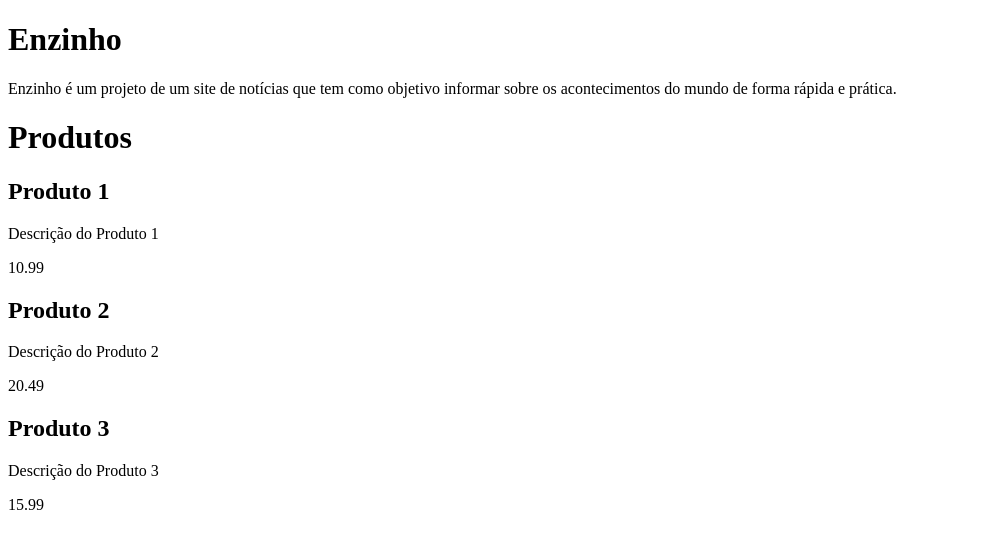
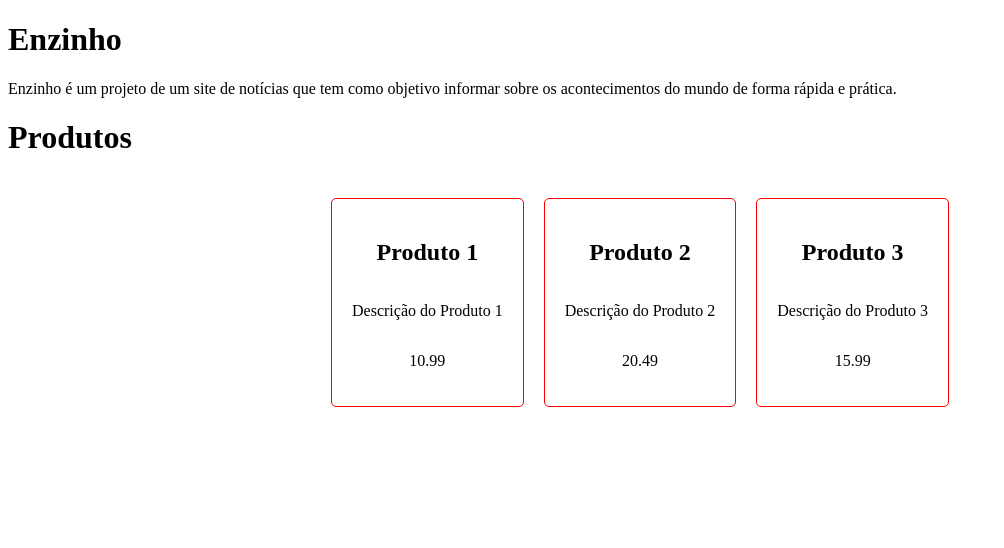
Before and after one commit to JhonnatasRibeiroDev/exemplo-codigo, a React (Vite) app in the folder usandoDadosProprios/Enzinho-project/: page / in a window 1280 px wide. Shown: the top 548 px of the page, without its empty margins (0-1004 px from the left). Built offline with nearby package versions, Linux system fonts and the light colour scheme.

Commit message:
adicionei o campo de link para colocar imagens nos produtos

```diff
--- a/usandoDadosProprios/Enzinho-project/src/components/ListaProdutos.jsx
+++ b/usandoDadosProprios/Enzinho-project/src/components/ListaProdutos.jsx
@@ -1,10 +1,11 @@
 //import React from 'react';
 import Produto from "./Produto";
 import produtos from "../data/produtos";
+import "../styles/style.listaProdutos.css";
 
 function ListaProdutos() {
   return (
-    <div className="lista-produtos">
+    <div className="listaProdutos">
       {produtos.map(produto => (
         <Produto
           key={produto.id}
--- a/usandoDadosProprios/Enzinho-project/src/components/Produto.jsx
+++ b/usandoDadosProprios/Enzinho-project/src/components/Produto.jsx
@@ -8,6 +8,7 @@ function Produto({ produto }) {
 
     return (
         <div className='Produto'>
+
             <h2 className='nome'>{produto.nome}</h2>
             <p className='descricao'>{produto.descricao}</p>
             <p className='preco'>{produto.preco}</p>
--- a/usandoDadosProprios/Enzinho-project/src/data/produtos.js
+++ b/usandoDadosProprios/Enzinho-project/src/data/produtos.js
@@ -1,9 +1,9 @@
 // data/produtos.js
 
 const produtos = [
-    { id: 1, nome: 'Produto 1', descricao: 'Descrição do Produto 1', preco: 10.99 },
-    { id: 2, nome: 'Produto 2', descricao: 'Descrição do Produto 2', preco: 20.49 },
-    { id: 3, nome: 'Produto 3', descricao: 'Descrição do Produto 3', preco: 15.99 },
+    { id: 1, nome: 'Produto 1', descricao: 'Descrição do Produto 1', preco: 10.99, imagem: '/caminho/para/imagem1.jpg' },
+    { id: 2, nome: 'Produto 2', descricao: 'Descrição do Produto 2', preco: 20.49, imagem: '/caminho/para/imagem2.jpg' },
+    { id: 3, nome: 'Produto 3', descricao: 'Descrição do Produto 3', preco: 15.99, imagem: '/caminho/para/imagem3.jpg' },
   ];
 
   export default produtos;
--- a/usandoDadosProprios/Enzinho-project/src/styles/style.listaProdutos.css
+++ b/usandoDadosProprios/Enzinho-project/src/styles/style.listaProdutos.css
@@ -0,0 +1,6 @@
+.listaProdutos{
+    display: flex;
+    flex-wrap: wrap;
+    justify-content: center;
+    gap: 20px;
+}
--- a/usandoDadosProprios/Enzinho-project/src/styles/style.produto.css
+++ b/usandoDadosProprios/Enzinho-project/src/styles/style.produto.css
@@ -0,0 +1,11 @@
+.Produto{
+    display: flex;
+    flex-wrap: wrap;
+    flex-direction: column;
+    justify-content: center;
+    align-items: center;
+    margin-top: 20px;
+    padding: 20px;
+    border: 1px solid #ff0000;
+    border-radius: 5px;
+}
```
